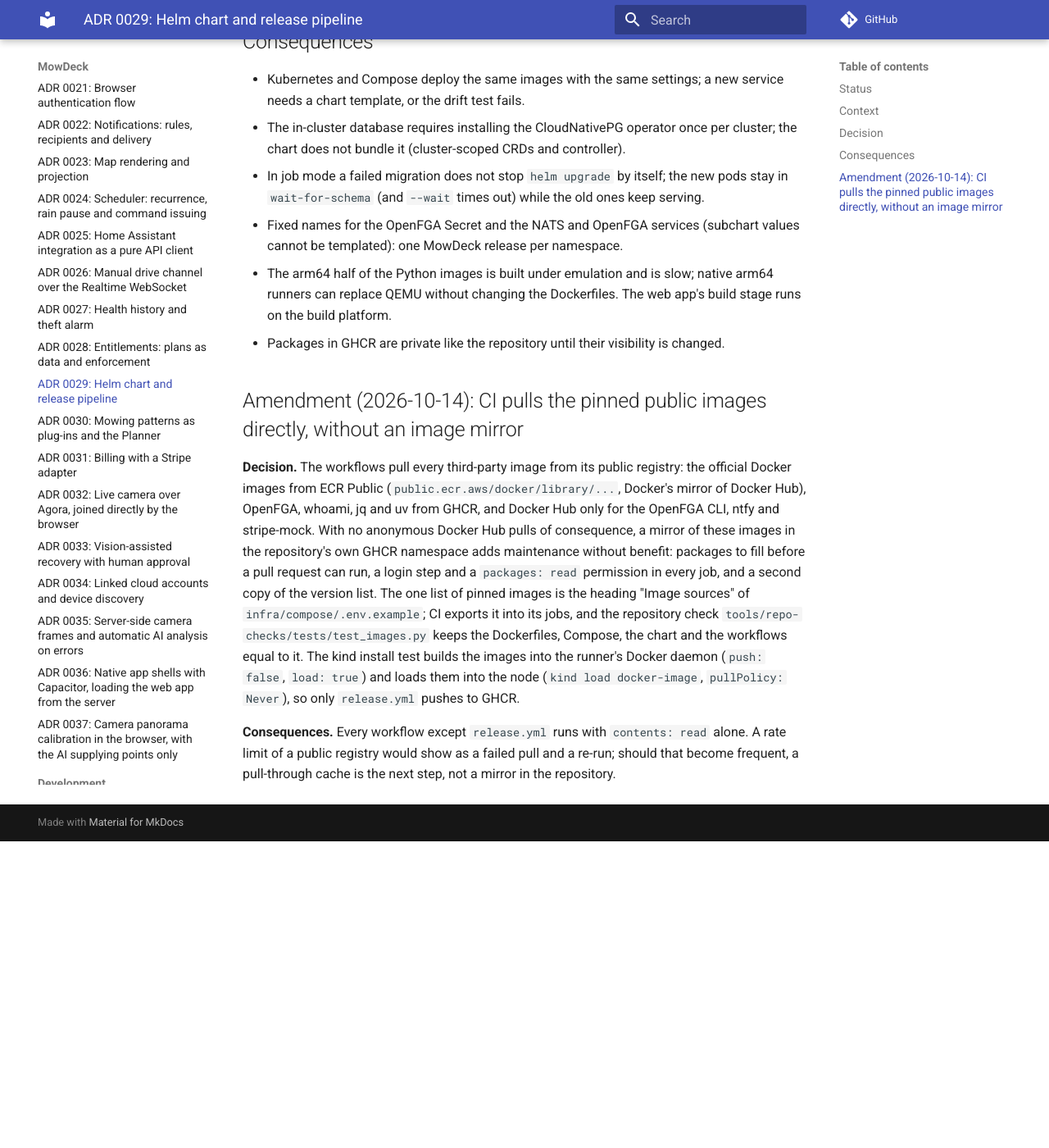
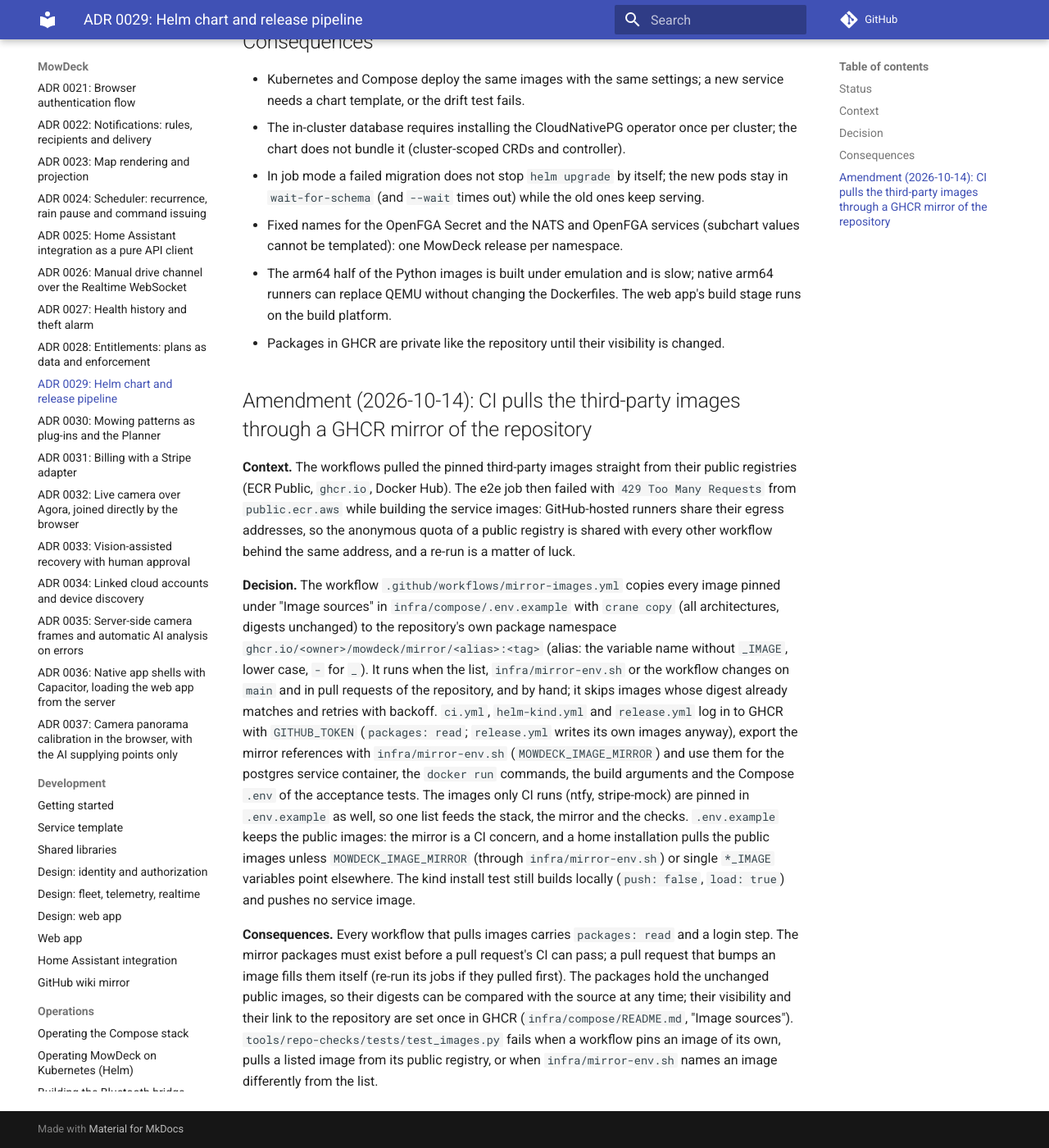
Before and after one commit to lukislp/mowdeck, an MkDocs documentation site: the page built from docs/adr/0029-helm-chart-and-release-pipeline.md, in a window 1280 px wide and 1400 px high, scrolled down 2016 px. Shown: the whole window at 82% size. Built offline with MkDocs 1.6.1 and Material for MkDocs 9.7.7, drawn with Linux system fonts in a browser that asks for light colours; comment, search, counter and statistics services are not loaded; before the commit the page ends 3042 px from its top, so only the background shows below that.

Commit message:
ci: pull third-party images through a GHCR mirror of the repository
Anonymous pulls from the public registries are rate limited (429 Too Many
Requests) on the shared GitHub-hosted runners. The workflow mirror-images.yml
copies every image pinned under "Image sources" in infra/compose/.env.example
(ntfy and stripe-mock are pinned there now, too) with crane, digests
unchanged, to ghcr.io/<owner>/mowdeck/mirror/<alias>:<tag>. ci.yml,
helm-kind.yml and release.yml log in with GITHUB_TOKEN (packages: read) and
export the mirror references with infra/mirror-env.sh for the postgres
service container, the docker run commands, the build arguments and the
Compose .env of the acceptance tests. The stack at home keeps the public
images unless MOWDECK_IMAGE_MIRROR or the *_IMAGE variables say otherwise.
ADR 0029 and the Compose README carry the dated amendment; the repo checks
guard the namespace, the permissions and the script against the list.

```diff
--- a/docs/adr/0029-helm-chart-and-release-pipeline.md
+++ b/docs/adr/0029-helm-chart-and-release-pipeline.md
@@ -35,8 +35,10 @@ Phase 4 brings the cloud operating mode of the project plan ("Betriebsarten"): t
 - The arm64 half of the Python images is built under emulation and is slow; native arm64 runners can replace QEMU without changing the Dockerfiles. The web app's build stage runs on the build platform.
 - Packages in GHCR are private like the repository until their visibility is changed.
 
-## Amendment (2026-10-14): CI pulls the pinned public images directly, without an image mirror
+## Amendment (2026-10-14): CI pulls the third-party images through a GHCR mirror of the repository
 
-**Decision.** The workflows pull every third-party image from its public registry: the official Docker images from ECR Public (`public.ecr.aws/docker/library/...`, Docker's mirror of Docker Hub), OpenFGA, whoami, jq and uv from GHCR, and Docker Hub only for the OpenFGA CLI, ntfy and stripe-mock. With no anonymous Docker Hub pulls of consequence, a mirror of these images in the repository's own GHCR namespace adds maintenance without benefit: packages to fill before a pull request can run, a login step and a `packages: read` permission in every job, and a second copy of the version list. The one list of pinned images is the heading "Image sources" of `infra/compose/.env.example`; CI exports it into its jobs, and the repository check `tools/repo-checks/tests/test_images.py` keeps the Dockerfiles, Compose, the chart and the workflows equal to it. The kind install test builds the images into the runner's Docker daemon (`push: false`, `load: true`) and loads them into the node (`kind load docker-image`, `pullPolicy: Never`), so only `release.yml` pushes to GHCR.
+**Context.** The workflows pulled the pinned third-party images straight from their public registries (ECR Public, `ghcr.io`, Docker Hub). The e2e job then failed with `429 Too Many Requests` from `public.ecr.aws` while building the service images: GitHub-hosted runners share their egress addresses, so the anonymous quota of a public registry is shared with every other workflow behind the same address, and a re-run is a matter of luck.
 
-**Consequences.** Every workflow except `release.yml` runs with `contents: read` alone. A rate limit of a public registry would show as a failed pull and a re-run; should that become frequent, a pull-through cache is the next step, not a mirror in the repository.
+**Decision.** The workflow `.github/workflows/mirror-images.yml` copies every image pinned under "Image sources" in `infra/compose/.env.example` with `crane copy` (all architectures, digests unchanged) to the repository's own package namespace `ghcr.io/<owner>/mowdeck/mirror/<alias>:<tag>` (alias: the variable name without `_IMAGE`, lower case, `-` for `_`). It runs when the list, `infra/mirror-env.sh` or the workflow changes on `main` and in pull requests of the repository, and by hand; it skips images whose digest already matches and retries with backoff. `ci.yml`, `helm-kind.yml` and `release.yml` log in to GHCR with `GITHUB_TOKEN` (`packages: read`; `release.yml` writes its own images anyway), export the mirror references with `infra/mirror-env.sh` (`MOWDECK_IMAGE_MIRROR`) and use them for the postgres service container, the `docker run` commands, the build arguments and the Compose `.env` of the acceptance tests. The images only CI runs (ntfy, stripe-mock) are pinned in `.env.example` as well, so one list feeds the stack, the mirror and the checks. `.env.example` keeps the public images: the mirror is a CI concern, and a home installation pulls the public images unless `MOWDECK_IMAGE_MIRROR` (through `infra/mirror-env.sh`) or single `*_IMAGE` variables point elsewhere. The kind install test still builds locally (`push: false`, `load: true`) and pushes no service image.
+
+**Consequences.** Every workflow that pulls images carries `packages: read` and a login step. The mirror packages must exist before a pull request's CI can pass; a pull request that bumps an image fills them itself (re-run its jobs if they pulled first). The packages hold the unchanged public images, so their digests can be compared with the source at any time; their visibility and their link to the repository are set once in GHCR (`infra/compose/README.md`, "Image sources"). `tools/repo-checks/tests/test_images.py` fails when a workflow pins an image of its own, pulls a listed image from its public registry, or when `infra/mirror-env.sh` names an image differently from the list.
--- a/docs/ops/compose.md
+++ b/docs/ops/compose.md
@@ -45,11 +45,11 @@ The complete operating notes are in the repository file `infra/compose/README.md
 
 ## Image sources
 
-All third-party images are pinned under "Image sources" in `.env.example` and chosen in `.env` by the same variables: `TRAEFIK_IMAGE`, `NATS_IMAGE`, `POSTGRES_IMAGE`, `OPENFGA_IMAGE`, `WHOAMI_IMAGE` for the infrastructure and `PYTHON_IMAGE`, `UV_IMAGE`, `NODE_IMAGE`, `NGINX_IMAGE`, `BUSYBOX_IMAGE`, `FGA_CLI_IMAGE`, `JQ_IMAGE` for the base images of the MowDeck builds. The defaults are public registries that need no login (ECR Public, `ghcr.io`, Docker Hub for the OpenFGA CLI).
+All third-party images are pinned under "Image sources" in `.env.example` and chosen in `.env` by the same variables: `TRAEFIK_IMAGE`, `NATS_IMAGE`, `POSTGRES_IMAGE`, `OPENFGA_IMAGE`, `WHOAMI_IMAGE` for the infrastructure and `PYTHON_IMAGE`, `UV_IMAGE`, `NODE_IMAGE`, `NGINX_IMAGE`, `BUSYBOX_IMAGE`, `FGA_CLI_IMAGE`, `JQ_IMAGE` for the base images of the MowDeck builds (plus `NTFY_IMAGE` and `STRIPE_MOCK_IMAGE`, which only the CI integration tests run). The defaults are public registries that need no login (ECR Public, `ghcr.io`, Docker Hub for the OpenFGA CLI, ntfy and stripe-mock).
 
-To use another registry at home (a pull-through cache or a mirror on the NAS), copy the images there with the same tags and set the variables in `.env`, for example `POSTGRES_IMAGE=registry.example.org/postgres:17.11-alpine`; a later line in `.env` overrides an earlier one. Log in to that registry first if it needs credentials.
+To use another registry at home (a pull-through cache or a mirror on the NAS), copy the images there with the same tags and set the variables in `.env`, for example `POSTGRES_IMAGE=registry.example.org/postgres:17.11-alpine`, or all of them at once with `MOWDECK_IMAGE_MIRROR=registry.example.org/mowdeck sh infra/mirror-env.sh >> infra/compose/.env`; a later line in `.env` overrides an earlier one. Log in to that registry first if it needs credentials.
 
-CI pulls the same pinned images directly from the public registries and exports the `*_IMAGE` lines of `.env.example` into its jobs; it needs no registry login and no image mirror. Details: `infra/compose/README.md`.
+CI pulls the same pinned images through the repository's GHCR mirror `ghcr.io/<owner>/mowdeck/mirror/<alias>:<tag>`, which the workflow `mirror-images.yml` fills from the same list, because anonymous pulls from the public registries are rate limited on the shared CI runners; the stack at home is not affected. Details: `infra/compose/README.md`, "Image sources".
 
 ## Authorization bootstrap
 
```
Also changed, not shown: CONTRIBUTING.md (+1 -1 lines), infra/compose/README.md (+8 -5 lines), 8 other files.
